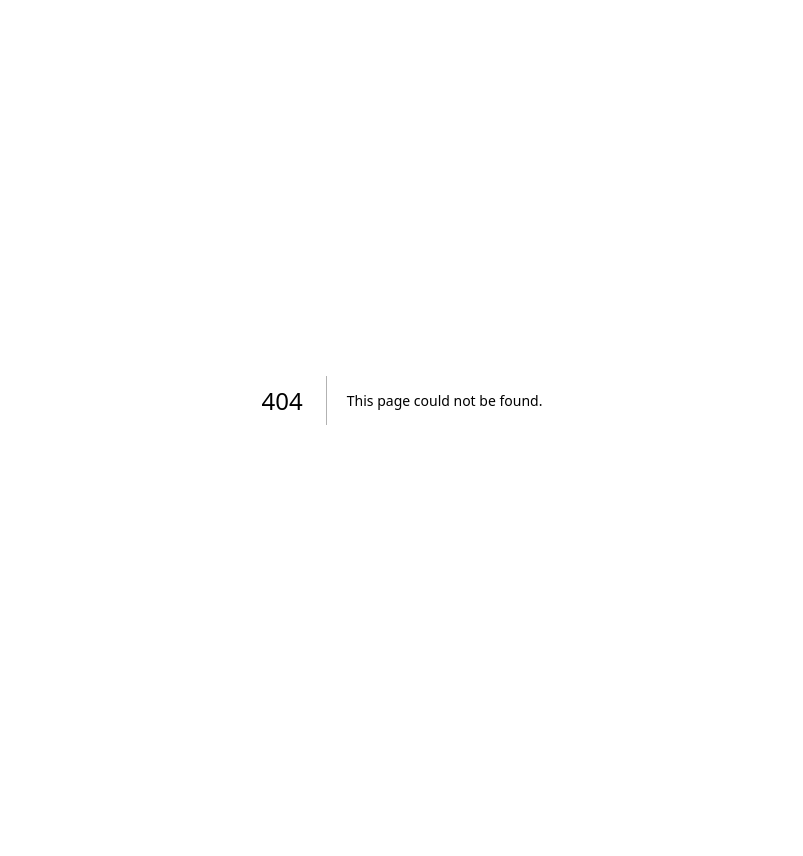
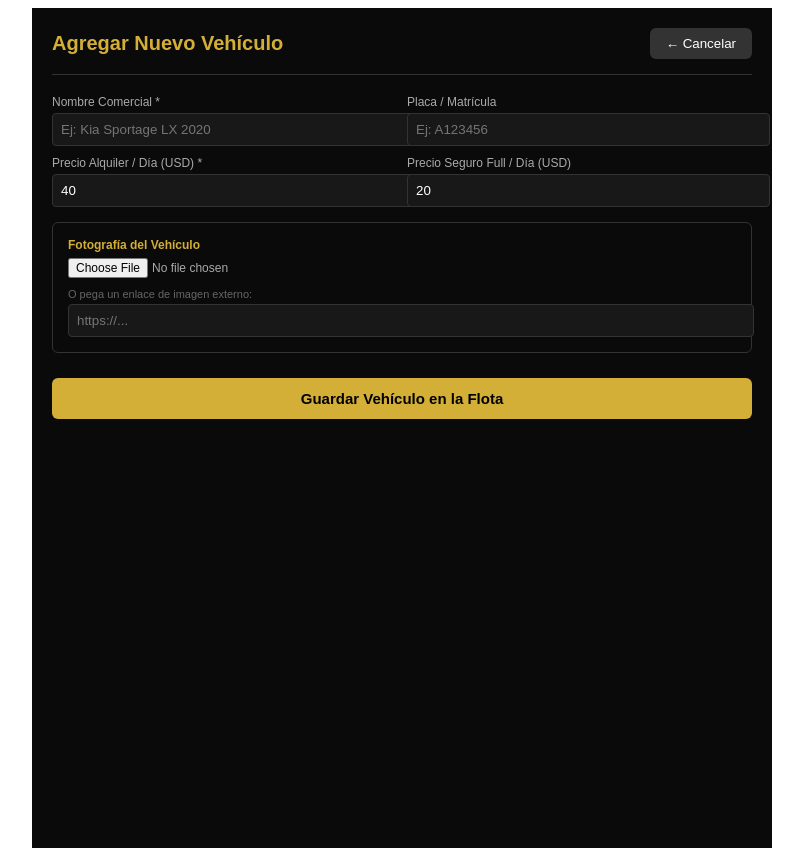
Before and after one commit to monacoluxurycars7/Monaco-web, a Next.js app: page /admin/Vehiculos/nuevo in a window 1280 px wide. Before the commit this address had no page. Shown: the whole page, without its empty margins (238-1041 px from the left). Before the commit the page ends 800 px from the top, so only its background shows below. Built offline with nearby package versions, Linux system fonts and the light colour scheme; no server answers; sample sign-in values are in the browser's storage.

Commit message:
Create nuevo.js

```diff
--- /dev/null
+++ b/pages/admin/Vehiculos/nuevo.js
@@ -0,0 +1,149 @@
+import React, { useState, useEffect } from 'react';
+import { initializeApp, getApps } from 'firebase/app';
+import { getAuth, onAuthStateChanged } from 'firebase/auth';
+import { getFirestore, collection, addDoc } from 'firebase/firestore';
+import { getStorage, ref, uploadBytes, getDownloadURL } from 'firebase/storage';
+import { useRouter } from 'next/router';
+
+const firebaseConfig = {
+  apiKey: process.env.NEXT_PUBLIC_FIREBASE_API_KEY,
+  authDomain: process.env.NEXT_PUBLIC_FIREBASE_AUTH_DOMAIN,
+  projectId: process.env.NEXT_PUBLIC_FIREBASE_PROJECT_ID,
+  storageBucket: process.env.NEXT_PUBLIC_FIREBASE_STORAGE_BUCKET,
+  messagingSenderId: process.env.NEXT_PUBLIC_FIREBASE_MESSAGING_SENDER_ID,
+  appId: process.env.NEXT_PUBLIC_FIREBASE_APP_ID
+};
+
+const app = !getApps().length ? initializeApp(firebaseConfig) : getApps()[0];
+const db = getFirestore(app);
+const storage = getStorage(app);
+
+export default function NuevoVehiculo() {
+  const [loadingAuth, setLoadingAuth] = useState(true);
+  const [guardando, setGuardando] = useState(false);
+  const [imagenFile, setImagenFile] = useState(null);
+  const router = useRouter();
+
+  const [formData, setFormData] = useState({
+    nombre: '',
+    marca: '',
+    modelo: '',
+    anio: '2023',
+    placa: '',
+    precioPorDia: 40,
+    precioSeguroPorDia: 20,
+    depositoGarantia: 400,
+    transmision: 'Automático',
+    pasajeros: 5,
+    combustible: 'Gasolina',
+    estado: 'disponible',
+    imagenUrl: ''
+  });
+
+  useEffect(() => {
+    const auth = getAuth(app);
+    const unsubscribe = onAuthStateChanged(auth, (user) => {
+      if (!user) router.push('/admin/login');
+      setLoadingAuth(false);
+    });
+    return () => unsubscribe();
+  }, [router]);
+
+  const handleChange = (e) => {
+    const { name, value } = e.target;
+    setFormData((prev) => ({ ...prev, [name]: value }));
+  };
+
+  const handleImageChange = (e) => {
+    if (e.target.files[0]) {
+      setImagenFile(e.target.files[0]);
+    }
+  };
+
+  const handleSubmit = async (e) => {
+    e.preventDefault();
+    if (!formData.nombre || !formData.precioPorDia) {
+      alert('Por favor completa el Nombre y el Precio por día.');
+      return;
+    }
+
+    setGuardando(true);
+
+    try {
+      let finalImageUrl = formData.imagenUrl;
+
+      // Subida de imagen a Firebase Storage si seleccionó un archivo
+      if (imagenFile) {
+        const storageRef = ref(storage, `vehiculos/${Date.now()}_${imagenFile.name}`);
+        await uploadBytes(storageRef, imagenFile);
+        finalImageUrl = await getDownloadURL(storageRef);
+      }
+
+      await addDoc(collection(db, 'vehiculos'), {
+        ...formData,
+        precioPorDia: Number(formData.precioPorDia),
+        precioSeguroPorDia: Number(formData.precioSeguroPorDia),
+        depositoGarantia: Number(formData.depositoGarantia),
+        imagenUrl: finalImageUrl,
+        fechaCreacion: new Date().toISOString()
+      });
+
+      alert('Vehículo agregado con éxito');
+      router.push('/admin/vehiculos');
+    } catch (error) {
+      console.error('Error al guardar vehículo:', error);
+      alert('Ocurrió un error al guardar el vehículo.');
+    } finally {
+      setGuardando(false);
+    }
+  };
+
+  if (loadingAuth) return <p style={{ color: '#fff', textAlign: 'center', marginTop: '50px' }}>Cargando...</p>;
+
+  return (
+    <div style={{ padding: '20px', color: '#fff', minHeight: '100vh', backgroundColor: '#0a0a0a', fontFamily: 'sans-serif', maxWidth: '700px', margin: '0 auto' }}>
+      <div style={{ display: 'flex', justifyContent: 'space-between', alignItems: 'center', borderBottom: '1px solid #333', paddingBottom: '15px' }}>
+        <h1 style={{ fontSize: '20px', margin: 0, color: '#d4af37' }}>Agregar Nuevo Vehículo</h1>
+        <button onClick={() => router.push('/admin/vehiculos')} style={{ padding: '8px 16px', backgroundColor: '#333', color: '#fff', border: 'none', borderRadius: '6px', cursor: 'pointer' }}>
+          ← Cancelar
+        </button>
+      </div>
+
+      <form onSubmit={handleSubmit} style={{ marginTop: '20px', display: 'flex', flexDirection: 'column', gap: '15px' }}>
+        <div style={{ display: 'grid', gridTemplateColumns: '1fr 1fr', gap: '10px' }}>
+          <div>
+            <label style={{ display: 'block', fontSize: '12px', color: '#aaa', marginBottom: '4px' }}>Nombre Comercial *</label>
+            <input type="text" name="nombre" placeholder="Ej: Kia Sportage LX 2020" value={formData.nombre} onChange={handleChange} required style={{ width: '100%', padding: '8px', backgroundColor: '#181818', border: '1px solid #333', color: '#fff', borderRadius: '4px' }} />
+          </div>
+          <div>
+            <label style={{ display: 'block', fontSize: '12px', color: '#aaa', marginBottom: '4px' }}>Placa / Matrícula</label>
+            <input type="text" name="placa" placeholder="Ej: A123456" value={formData.placa} onChange={handleChange} style={{ width: '100%', padding: '8px', backgroundColor: '#181818', border: '1px solid #333', color: '#fff', borderRadius: '4px' }} />
+          </div>
+          <div>
+            <label style={{ display: 'block', fontSize: '12px', color: '#aaa', marginBottom: '4px' }}>Precio Alquiler / Día (USD) *</label>
+            <input type="number" name="precioPorDia" value={formData.precioPorDia} onChange={handleChange} required style={{ width: '100%', padding: '8px', backgroundColor: '#181818', border: '1px solid #333', color: '#fff', borderRadius: '4px' }} />
+          </div>
+          <div>
+            <label style={{ display: 'block', fontSize: '12px', color: '#aaa', marginBottom: '4px' }}>Precio Seguro Full / Día (USD)</label>
+            <input type="number" name="precioSeguroPorDia" value={formData.precioSeguroPorDia} onChange={handleChange} style={{ width: '100%', padding: '8px', backgroundColor: '#181818', border: '1px solid #333', color: '#fff', borderRadius: '4px' }} />
+          </div>
+        </div>
+
+        <div style={{ border: '1px solid #333', padding: '15px', borderRadius: '6px' }}>
+          <label style={{ display: 'block', fontSize: '12px', color: '#d4af37', marginBottom: '6px', fontWeight: 'bold' }}>Fotografía del Vehículo</label>
+          <input type="file" accept="image/*" onChange={handleImageChange} style={{ color: '#aaa', fontSize: '12px', marginBottom: '10px' }} />
+          <p style={{ fontSize: '11px', color: '#666', margin: 0 }}>O pega un enlace de imagen externo:</p>
+          <input type="url" name="imagenUrl" placeholder="https://..." value={formData.imagenUrl} onChange={handleChange} style={{ width: '100%', padding: '8px', backgroundColor: '#181818', border: '1px solid #333', color: '#fff', borderRadius: '4px', marginTop: '4px' }} />
+        </div>
+
+        <button
+          type="submit"
+          disabled={guardando}
+          style={{ padding: '12px', backgroundColor: '#d4af37', color: '#000', border: 'none', borderRadius: '6px', fontWeight: 'bold', fontSize: '15px', cursor: 'pointer', marginTop: '10px' }}
+        >
+          {guardando ? 'Guardando Vehículo...' : 'Guardar Vehículo en la Flota'}
+        </button>
+      </form>
+    </div>
+  );
+}
```
